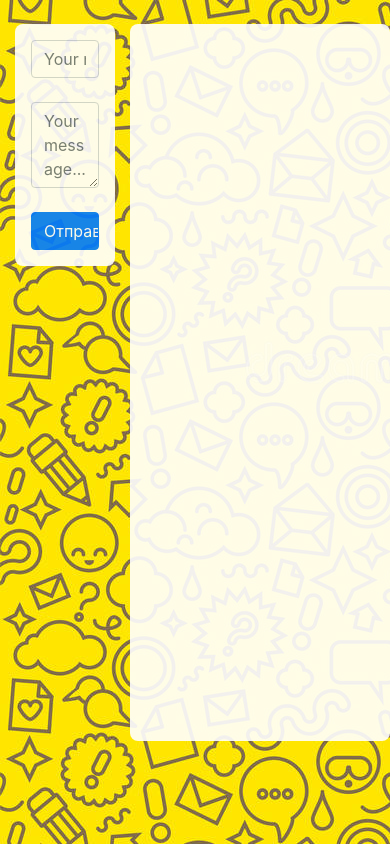
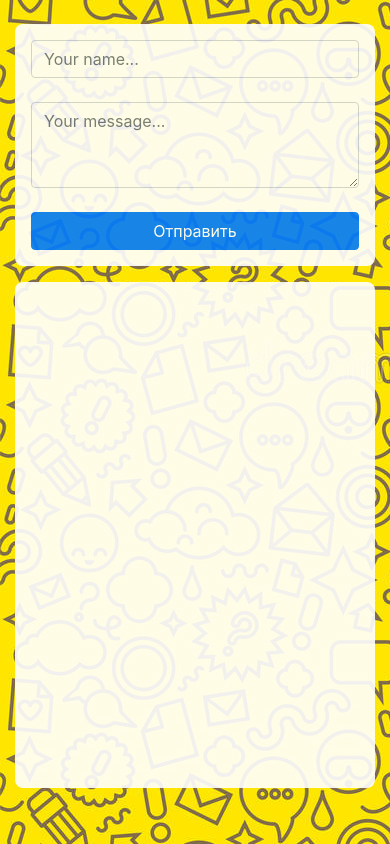
Before and after one commit to acer-mono/anonymous-hat, a plain HTML site: page index.html in a window 390 px wide. Drawn offline with Linux system fonts and the light colour scheme.

Commit message:
added adaptive design

```diff
--- a/css/main.css
+++ b/css/main.css
@@ -1,19 +1,54 @@
-#messages{
+body {
+    background: url("../images/pattern.jpg");
+}
+
+.header {
+    margin: auto;
+    max-width: 1800px;
+}
+
+.messages{
     overflow: auto;
     height: 85vh;
     background: white;
     opacity: .9;
     border-radius: .5rem;
     padding: 1rem 2rem;
-}
-body {
-    max-width: 1800px;
-    background: url("../images/pattern.jpg");
+    width: 68%;
 }
 
-.enter-form {
+.form-fields {
     background: white;
     opacity: .9;
     padding: 1rem;
     border-radius: .5rem;
 }
+
+.main {
+    display: flex;
+    justify-content: space-between;
+    max-width: 1800px;
+    margin: auto;
+}
+
+.form {
+    width: 30%;
+}
+
+@media (max-width: 900px) {
+    .main{
+        justify-content: flex-start;
+        flex-direction: column;
+    }
+    .form {
+        width: auto;
+        margin-bottom: 1rem;
+    }
+    .messages {
+        width: auto;
+        height: 60vh;
+    }
+    .logo {
+        text-align: center;
+    }
+}
--- a/index.html
+++ b/index.html
@@ -11,15 +11,14 @@
 </head>
 <body>
     <div class="container-fluid">
-        <div class="row">
-            <div class="col-4">
+        <div class="header">
+            <div class="col-12 logo">
                 <img src="images/chat.svg" height="90" alt="">
             </div>
-            <div class="col-8"></div>
         </div>
-        <div class="row" >
-            <div class="col-4">
-                <form class="enter-form" onsubmit="return false;">
+        <div class="main">
+            <div class="form">
+                <form class="form-fields" onsubmit="return false;">
                     <input id="nick"
                            name="nick"
                            class="form-control mb-4"
@@ -35,7 +34,7 @@
                     <input type="submit" class="btn btn-primary btn-block" id="send" value="Отправить"/>
                 </form>
             </div>
-            <div class="col-8" id="messages"></div>
+            <div class="messages" id="messages"></div>
         </div>
     </div>
 </body>
--- a/js/app.js
+++ b/js/app.js
@@ -63,10 +63,13 @@ class App {
             if (!existingIds.includes(message.id))
             {
                 let messagebox = document.createElement("div")
-                messagebox.classList.add("border-bottom")
-                let messageNickLabel = document.createElement("p")
-                messageNickLabel.classList.add("text-secondary")
-                let messageMessageContent = document.createElement("p")
+                messagebox.classList.add("card");
+                messagebox.classList.add("mb-3");
+                let messageNickLabel = document.createElement("div")
+                messageNickLabel.classList.add("card-header");
+                messageNickLabel.classList.add("font-weight-bold");
+                let messageMessageContent = document.createElement("div")
+                messageMessageContent.classList.add("card-body");
                 messageNickLabel.innerText = message.nick
                 messageMessageContent.innerText = message.message
                 messagebox.appendChild(messageNickLabel)
```
